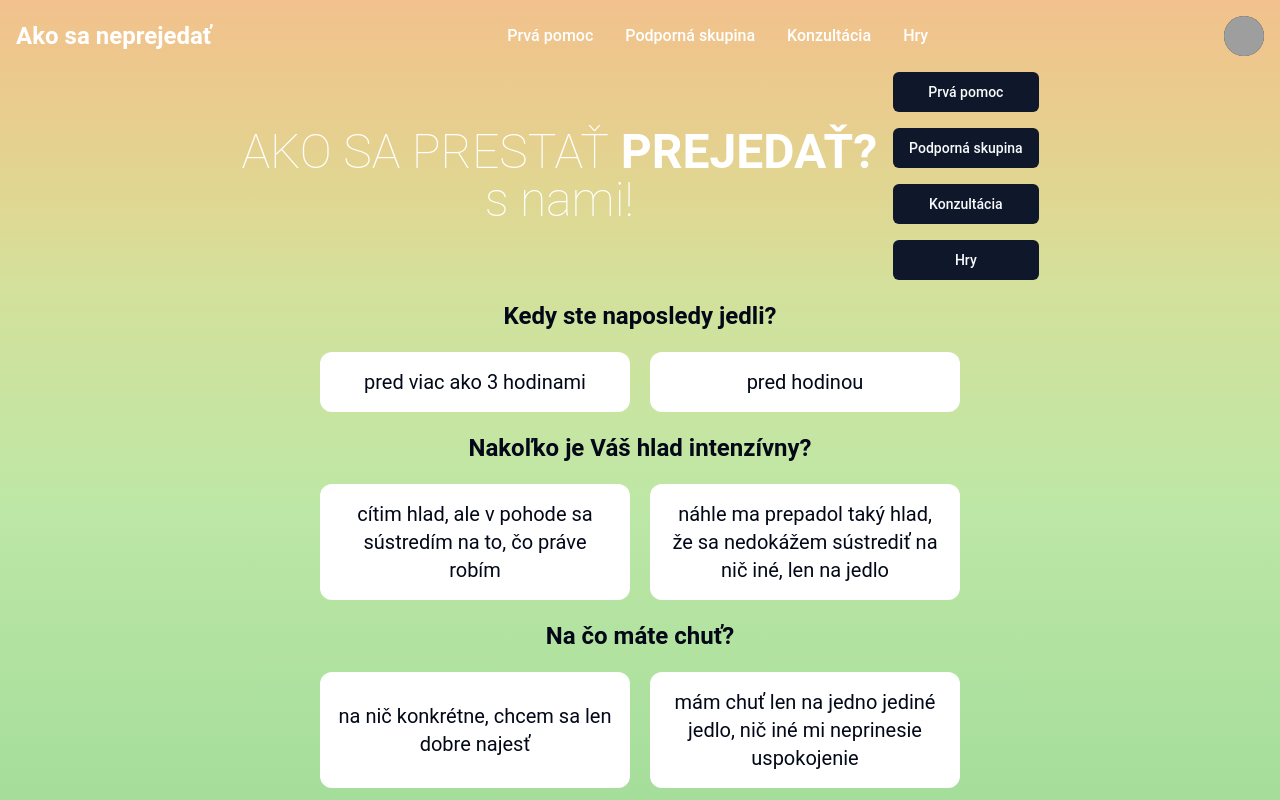
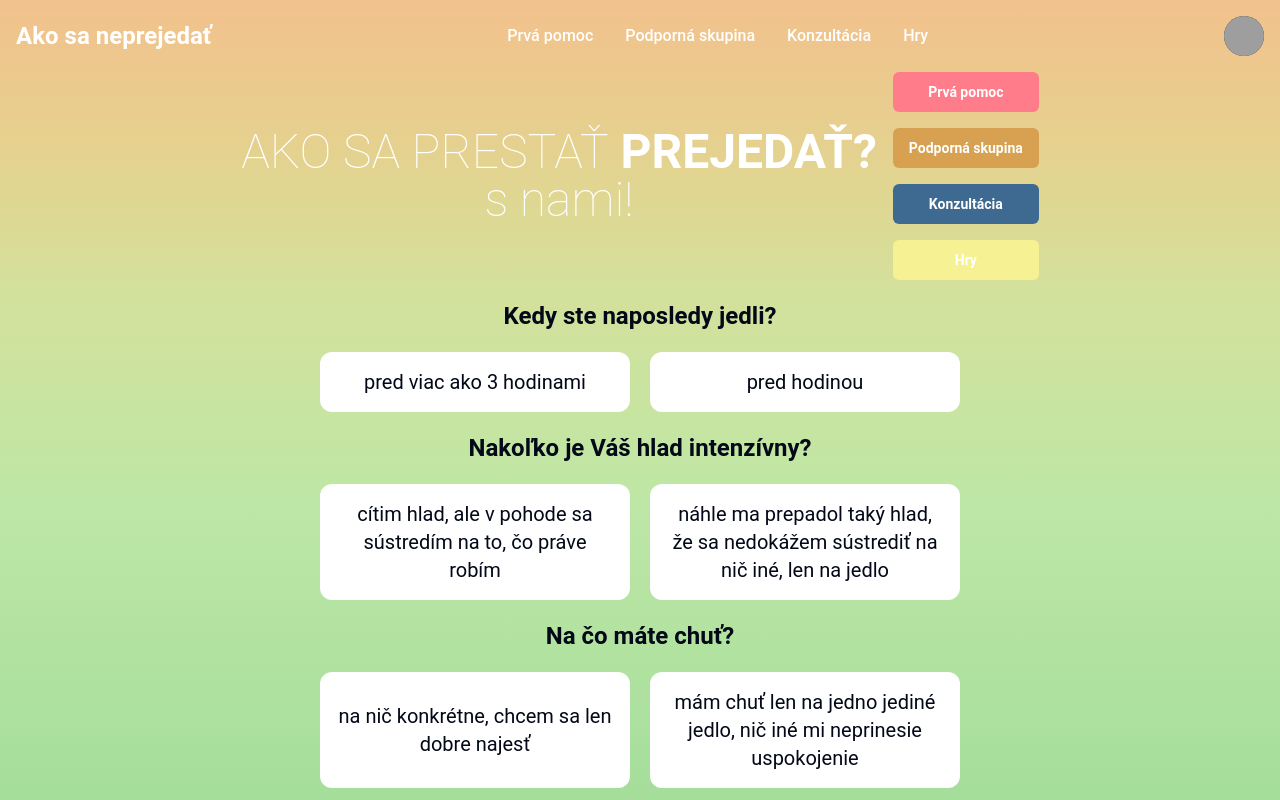
Before and after one commit to gabi-sabi/ako-sa-neprejedat, a React (Vite) app: page / in a window 1280 px wide. Shown: the top 800 px of the page. Built offline with nearby package versions, Linux system fonts and the light colour scheme; grey boxes are pictures that could not be loaded.

Commit message:
Add button basic with props link and onClick

```diff
--- a/src/App.jsx
+++ b/src/App.jsx
@@ -1,9 +1,9 @@
 import React from "react";
 import { Header } from "./components/Header";
-import { Button } from "./components/ui/button";
 import { Footer } from "./components/Footer";
 import { PrvaPomoc} from "./components/PrvaPomoc"
 import "./App.css";
+import { ButtonBasic } from "./components/ButtonBasic";
 
 export const App = () => {
   return (
@@ -21,10 +21,10 @@ export const App = () => {
             </div>
             <div className="flex flex-col items-center justify-center gap-4">
 
-                <Button className="w-full">Prvá pomoc</Button>
-                <Button className="w-full">Podporná skupina</Button>
-                <Button className="w-full">Konzultácia</Button>
-                <Button className="w-full">Hry</Button>
+                <ButtonBasic color="light-red">Prvá pomoc</ButtonBasic>
+                <ButtonBasic color="light-brown">Podporná skupina</ButtonBasic>
+                <ButtonBasic color="dark-blue">Konzultácia</ButtonBasic>
+                <ButtonBasic color="light-yellow">Hry</ButtonBasic>
 
             </div>
           </div>
--- /dev/null
+++ b/src/components/ButtonBasic.jsx
@@ -0,0 +1,16 @@
+import { Button } from "@/components/ui/button";
+
+export const ButtonBasic = ({ onClick, link, children, color }) => {
+  return (
+    <Button
+      onClick={onClick}
+      link={link}
+      variant="secondary"
+      className={`w-full bg-${color} hover:bg-${color}/90`}
+    >
+      <div className="text-white font-bold font-2xl">
+      {children}
+      </div>
+    </Button>
+  );
+};
--- a/src/components/ui/Button.jsx
+++ b/src/components/ui/Button.jsx
@@ -18,6 +18,10 @@ const buttonVariants = cva(
           "bg-secondary text-secondary-foreground hover:bg-secondary/80",
         ghost: "hover:bg-accent hover:text-accent-foreground",
         link: "text-primary underline-offset-4 hover:underline",
+        pomoc: "bg-light-red text-primary-foreground hover:bg-light-red/90",
+        skupina: "bg-light-brown text-primary-foreground hover:bg-light-brown/90",
+        konzultacia: "bg-dark-blue text-primary-foreground hover:bg-dark-blue/90",
+        hry: "bg-light-yellow text-primary-foreground hover:bg-light-yellow/90",
       },
       size: {
         default: "h-10 px-4 py-2",
```
